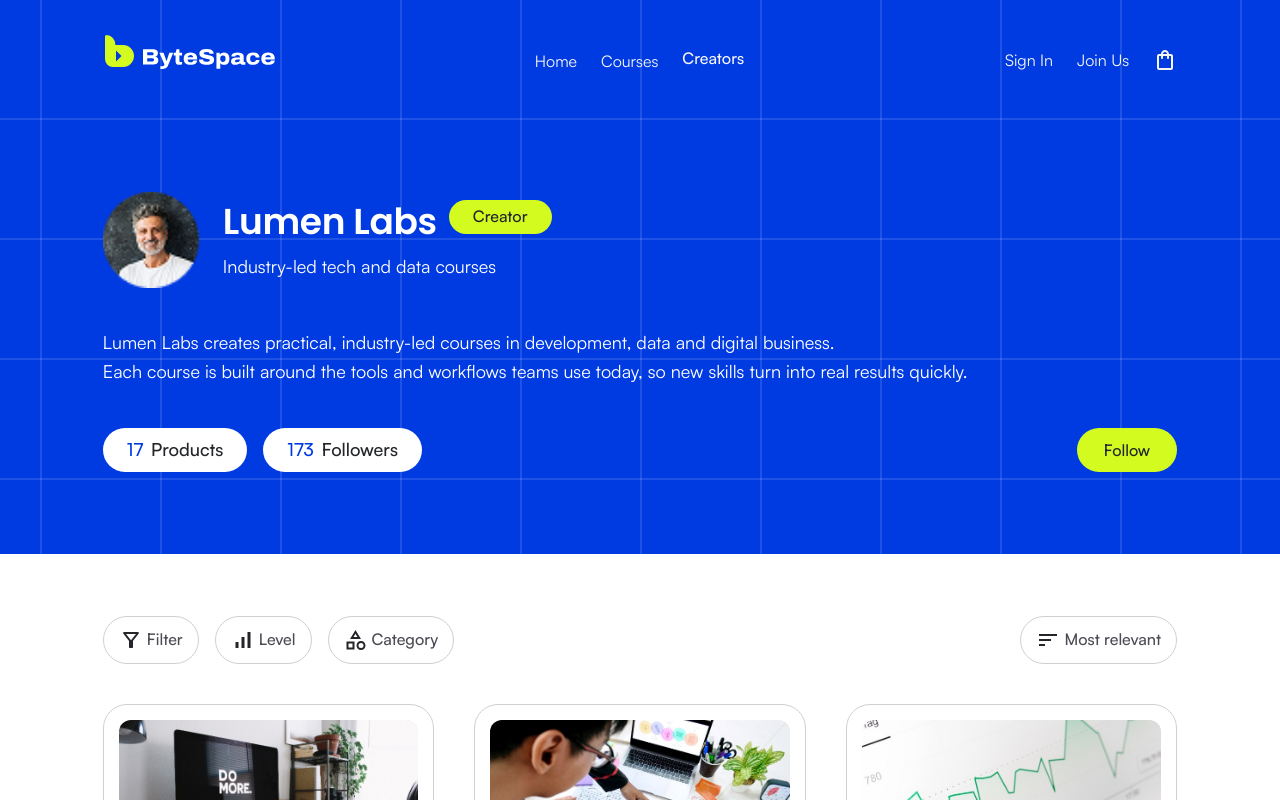
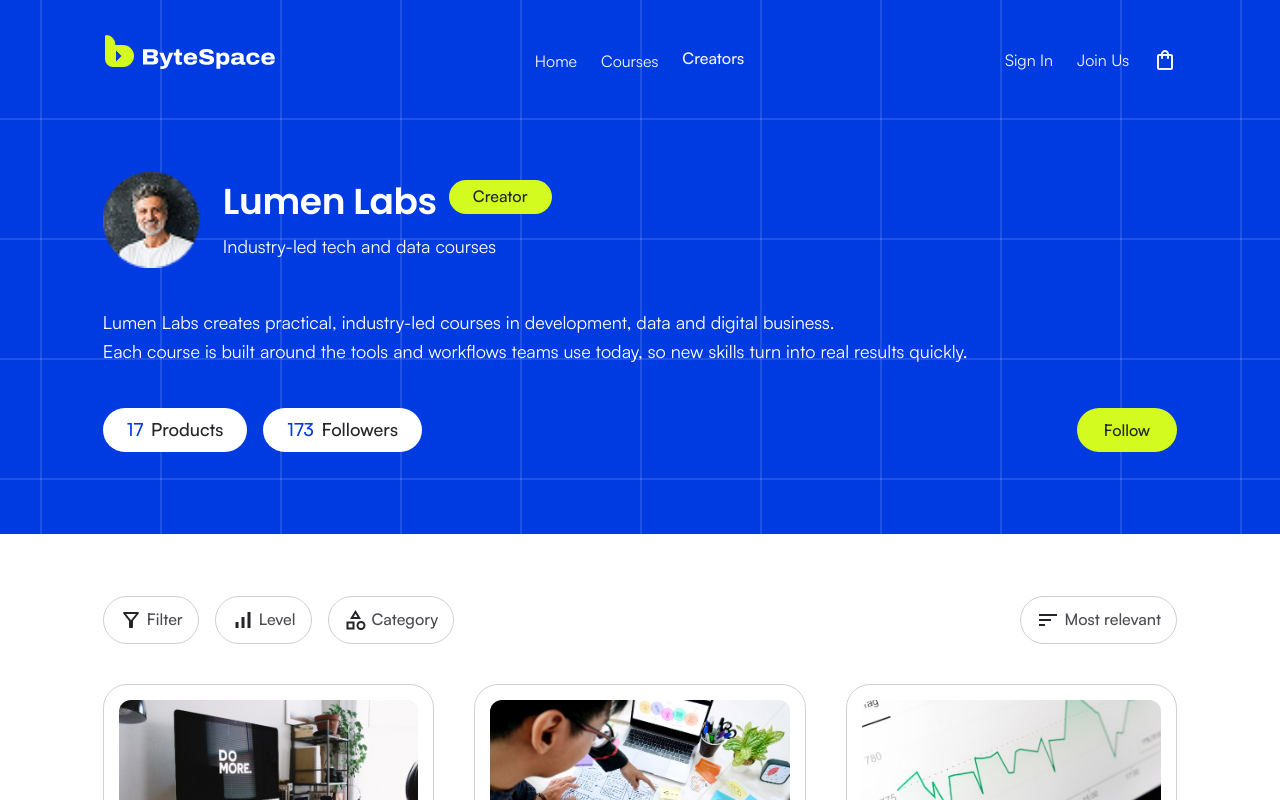
Before and after one commit to HasnathAhmedTamim/bytespace-frontend, a Next.js app: page /creators/lumen-labs in a window 1280 px wide. Shown: the top 800 px of the page. Built offline with nearby package versions, Linux system fonts and the light colour scheme.

Commit message:
feat(creators): move creator hero onto the shared layout and align it with the header
Use Section and Card for the creator hero and filters, and match the hero padding under the header to the course details page.

```diff
--- a/src/app/(site)/creators/[slug]/page.tsx
+++ b/src/app/(site)/creators/[slug]/page.tsx
@@ -1,7 +1,7 @@
 import type { Metadata } from "next";
 import { notFound } from "next/navigation";
 
-import { Container } from "@/components/shared/container";
+import { Section } from "@/components/shared/section";
 import { CourseResults } from "@/components/sections/courses/course-results";
 import { CoursesToolbar } from "@/components/sections/courses/courses-toolbar";
 import { CreatorHero } from "@/components/sections/creators/creator-hero";
@@ -34,11 +34,9 @@
   return (
     <>
       <CreatorHero creator={creator} products={courses.length} />
-      <section aria-label="Course filters" className="pt-10 md:pt-12 xl:pt-15.5">
-        <Container>
-          <CoursesToolbar filters={filters} pathname={pathname} categories={categories} />
-        </Container>
-      </section>
+      <Section aria-label="Course filters" className="pt-10 md:pt-12 xl:pt-15.5">
+        <CoursesToolbar filters={filters} pathname={pathname} categories={categories} />
+      </Section>
       <CourseResults
         filters={filters}
         courses={courses}
--- a/src/components/sections/creators/creator-hero.tsx
+++ b/src/components/sections/creators/creator-hero.tsx
@@ -1,7 +1,7 @@
 import Image from "next/image";
 
 import { CreatorStats } from "@/components/creators/creator-stats";
-import { Container } from "@/components/shared/container";
+import { Section } from "@/components/shared/section";
 import type { Creator } from "@/types/course";
 
 type CreatorHeroProps = {
@@ -11,11 +11,13 @@
 
 export function CreatorHero({ creator, products }: CreatorHeroProps) {
   return (
-    <section
+    <Section
       aria-labelledby="creator-name"
-      className="bg-primary-800 bg-grid bg-position-[calc(50%+60px)_-2px] pt-(--header-height) text-white"
+      tone="brand"
+      clearHeader
+      className="bg-position-[calc(50%+60px)_-2px] text-white"
+      containerClassName="pt-8 pb-12 md:pt-7 md:pb-16 xl:pt-13 xl:pb-20.5"
     >
-      <Container className="pt-8 pb-12 md:pt-12 md:pb-16 xl:pt-18 xl:pb-20.5">
         <div className="flex items-center gap-4 md:gap-6">
           <Image
             src={creator.portrait ?? creator.avatar}
@@ -50,7 +52,6 @@
           followers={creator.followers}
           className="mt-8 md:mt-10.5"
         />
-      </Container>
-    </section>
+    </Section>
   );
 }
```
